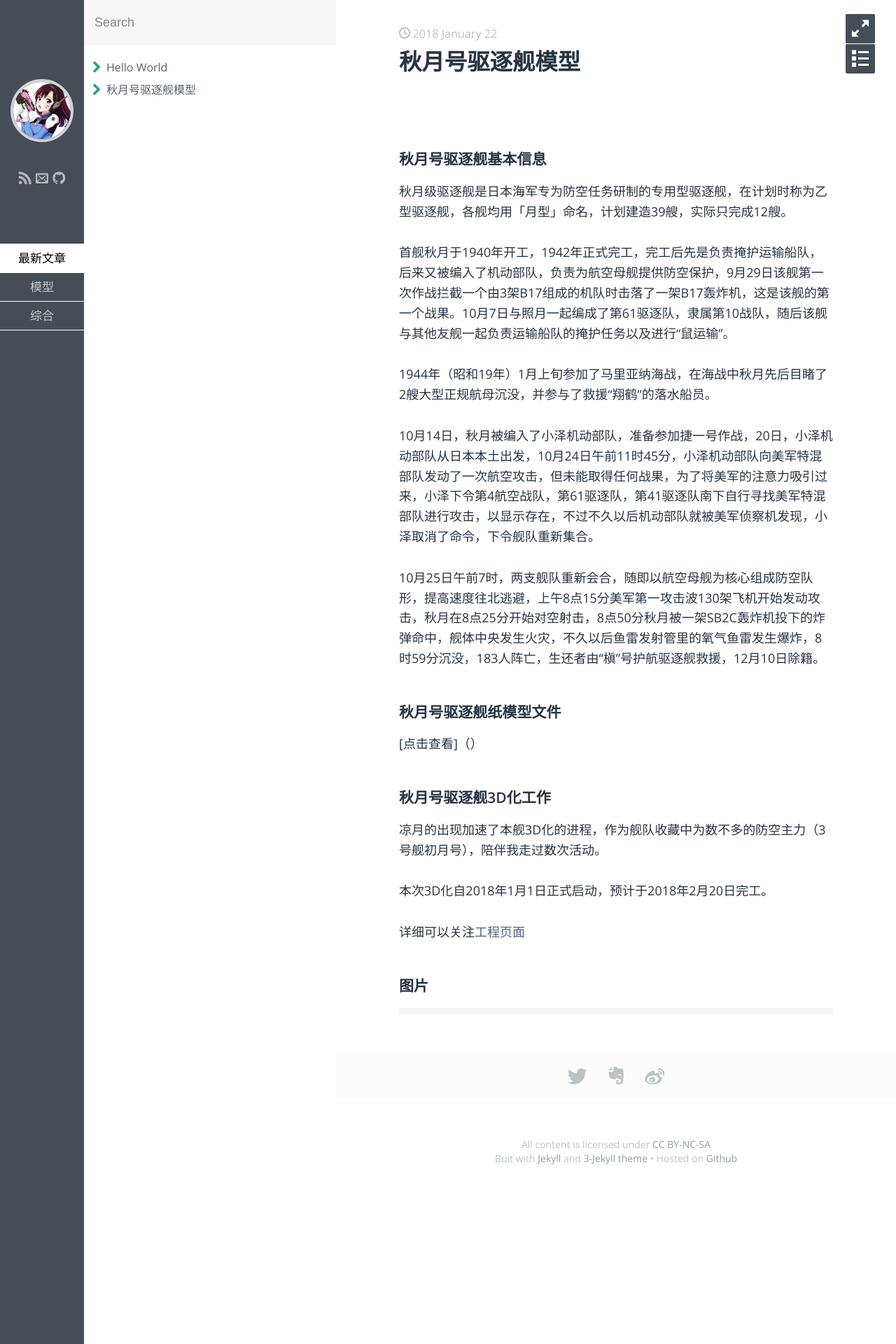
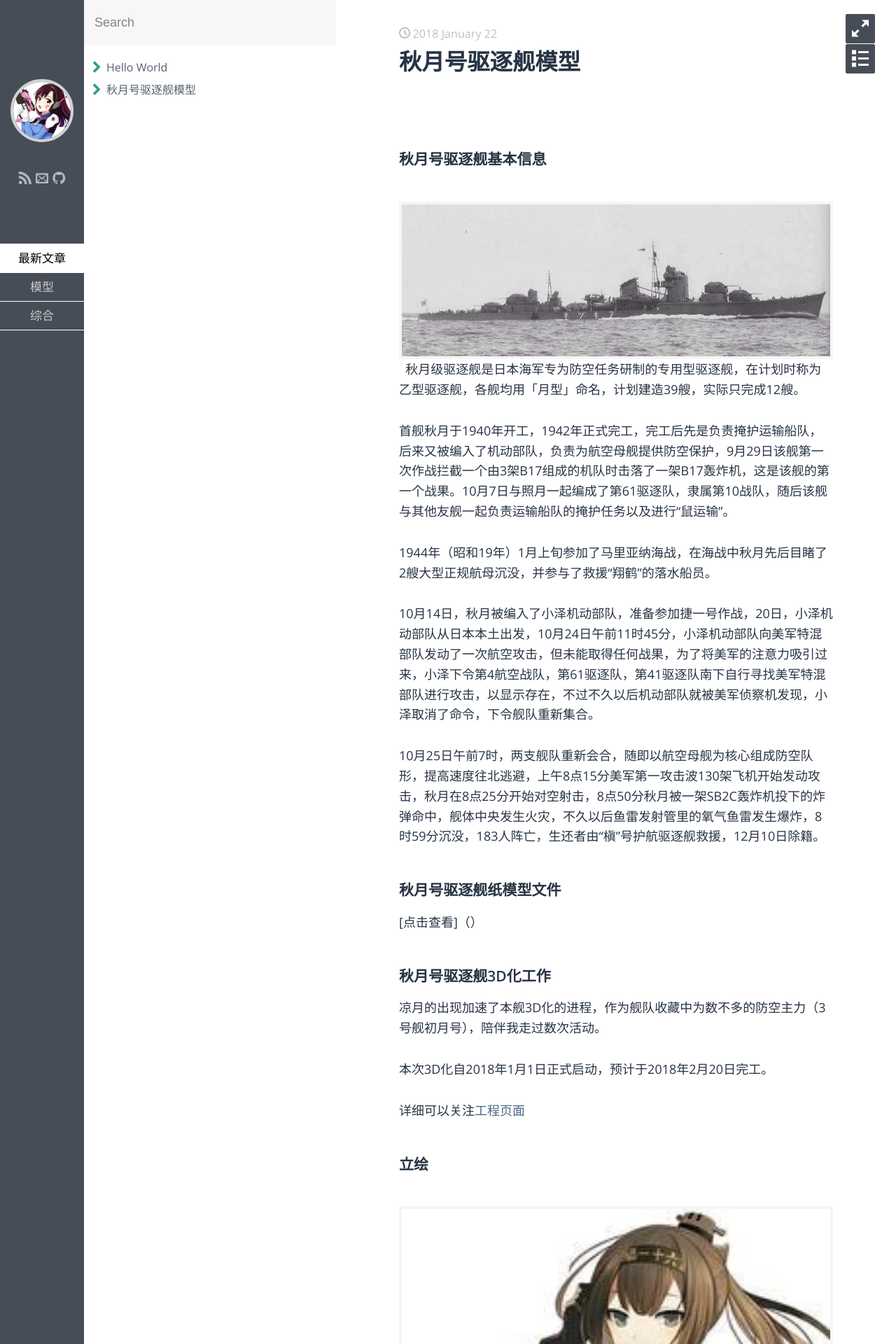
Before and after one commit to XSG-Windy/XSG-Windy.github.io, a Jekyll site: the page built from _posts/model/2018-01-22-Akiziki-paper-model.md, in a window 1280 px wide. Shown: the top 1920 px of the page at 70% size. Built offline with Jekyll 4.4.1, drawn with Linux system fonts in a browser that asks for light colours; some web fonts are replaced.

Commit message:
Update 2018-01-22-Akiziki-paper-model.md

```diff
--- a/_posts/model/2018-01-22-Akiziki-paper-model.md
+++ b/_posts/model/2018-01-22-Akiziki-paper-model.md
@@ -6,6 +6,8 @@ keywords: 纸模型
 ---
 
 ### 秋月号驱逐舰基本信息
+
+   ![秋月号](https://raw.githubusercontent.com/XSG-Windy/XSG-Windy.github.io/master/_posts/picdata-no%20artical/akiziki001.jpg)
 
    秋月级驱逐舰是日本海军专为防空任务研制的专用型驱逐舰，在计划时称为乙型驱逐舰，各舰均用「月型」命名，计划建造39艘，实际只完成12艘。
 
@@ -29,6 +31,6 @@ keywords: 纸模型
 
    详细可以关注[工程页面](https://github.com/XSG-Windy/Model-Design)
 
-### 图片
+### 立绘
 
-   ![]()
+   ![秋月立绘](https://raw.githubusercontent.com/XSG-Windy/XSG-Windy.github.io/master/_posts/picdata-no%20artical/akiziki002.jpg)
```
